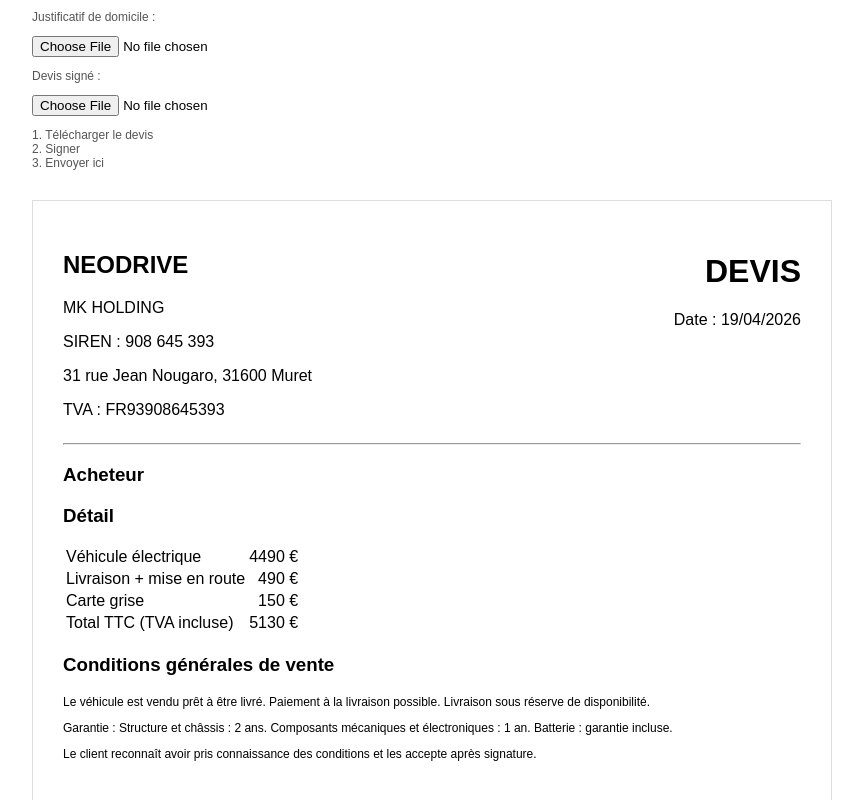
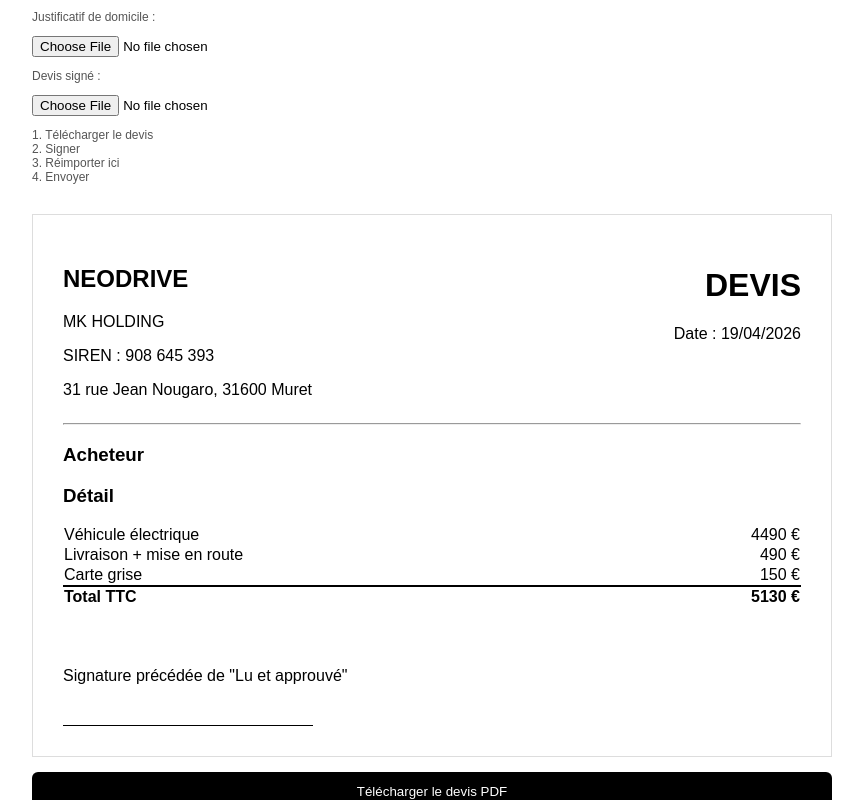
Before and after one commit to khelifamansour/neodrive-site, a Next.js app: page /reservation in a window 1280 px wide. Shown: the part 640-1440 px from the top of the page, without its empty margins (208-1071 px from the left). Built offline with nearby package versions, Linux system fonts and the light colour scheme.

Commit message:
Update page.tsx

```diff
--- a/app/reservation/page.tsx
+++ b/app/reservation/page.tsx
@@ -13,7 +13,6 @@
 
   const printRef = useRef<HTMLDivElement>(null);
 
-  // ✅ CLIENT STATE (NEW)
   const [client, setClient] = useState({
     nom: "",
     prenom: "",
@@ -28,42 +27,31 @@
     setClient({ ...client, [e.target.name]: e.target.value });
   };
 
-  // ✅ IMPROVED PDF
-  const downloadPDF = () => {
+  // ✅ REAL PDF DOWNLOAD
+  const downloadPDF = async () => {
     if (!printRef.current) return;
 
-    const win = window.open("", "_blank");
-    if (!win) return;
+    const html2canvas = (window as any).html2canvas;
+    const jsPDF = (window as any).jspdf.jsPDF;
 
-    win.document.write(`
-      <html>
-        <head>
-          <title>Devis NEODRIVE</title>
-          <style>
-            body { font-family: Arial; padding: 40px; max-width: 800px; margin: auto; }
-            h1 { text-align: center; margin-bottom: 10px; }
-            h3 { margin-top: 25px; }
-            p { margin: 4px 0; }
-            table { width: 100%; border-collapse: collapse; margin-top: 15px; }
-            td { padding: 10px; border-bottom: 1px solid #ddd; }
-            .total { font-weight: bold; border-top: 2px solid black; }
-            .header { display: flex; justify-content: space-between; }
-            .signature { margin-top: 60px; border-top: 1px solid black; width: 250px; }
-            .small { font-size: 12px; color: #555; }
-          </style>
-        </head>
-        <body>
-          ${printRef.current.innerHTML}
-        </body>
-      </html>
-    `);
+    const canvas = await html2canvas(printRef.current, { scale: 2 });
+    const imgData = canvas.toDataURL("image/png");
 
-    win.document.close();
-    win.print();
+    const pdf = new jsPDF("p", "mm", "a4");
+
+    const width = 210;
+    const height = (canvas.height * width) / canvas.width;
+
+    pdf.addImage(imgData, "PNG", 0, 0, width, height);
+    pdf.save("devis-neodrive.pdf");
   };
 
   return (
     <main style={container}>
+
+      {/* CDN (IMPORTANT) */}
+      <script src="https://cdnjs.cloudflare.com/ajax/libs/html2canvas/1.4.1/html2canvas.min.js"></script>
+      <script src="https://cdnjs.cloudflare.com/ajax/libs/jspdf/2.5.1/jspdf.umd.min.js"></script>
 
       <h2 style={{ textAlign: "center" }}>Réservation véhicule</h2>
 
@@ -72,6 +60,8 @@
         method="POST"
         encType="multipart/form-data"
       >
+
+        <input type="hidden" name="_subject" value="Nouvelle réservation véhicule" />
 
         {/* CLIENT */}
         <div style={section}>
@@ -91,18 +81,19 @@
           <h3>Documents obligatoires</h3>
 
           <p style={small}>Carte d’identité :</p>
-          <input type="file" name="cni" required />
+          <input type="file" name="cni" accept=".pdf,image/*" required />
 
           <p style={small}>Justificatif de domicile :</p>
-          <input type="file" name="justificatif" required />
+          <input type="file" name="justificatif" accept=".pdf,image/*" required />
 
           <p style={small}>Devis signé :</p>
-          <input type="file" name="devis_signe" required />
+          <input type="file" name="devis_signe" accept=".pdf,image/*" required />
 
           <p style={small}>
             1. Télécharger le devis<br/>
             2. Signer<br/>
-            3. Envoyer ici
+            3. Réimporter ici<br/>
+            4. Envoyer
           </p>
         </div>
 
@@ -115,7 +106,6 @@
               <p>MK HOLDING</p>
               <p>SIREN : 908 645 393</p>
               <p>31 rue Jean Nougaro, 31600 Muret</p>
-              <p>TVA : FR93908645393</p>
             </div>
 
             <div style={{ textAlign: "right" }}>
@@ -135,7 +125,7 @@
 
           <h3>Détail</h3>
 
-          <table>
+          <table style={table}>
             <tbody>
               <tr>
                 <td>Véhicule électrique</td>
@@ -149,34 +139,16 @@
                 <td>Carte grise</td>
                 <td style={right}>{carteGrise} €</td>
               </tr>
-              <tr className="total">
-                <td>Total TTC (TVA incluse)</td>
+              <tr style={totalRow}>
+                <td>Total TTC</td>
                 <td style={right}>{totalTTC} €</td>
               </tr>
             </tbody>
           </table>
 
-          <h3>Conditions générales de vente</h3>
-
-          <p style={{ fontSize: 12 }}>
-            Le véhicule est vendu prêt à être livré. Paiement à la livraison possible.
-            Livraison sous réserve de disponibilité.
-          </p>
-
-          <p style={{ fontSize: 12 }}>
-            Garantie :
-            Structure et châssis : 2 ans.
-            Composants mécaniques et électroniques : 1 an.
-            Batterie : garantie incluse.
-          </p>
-
-          <p style={{ fontSize: 12 }}>
-            Le client reconnaît avoir pris connaissance des conditions et les accepte après signature.
-          </p>
-
           <div style={{ marginTop: 60 }}>
             <p>Signature précédée de "Lu et approuvé"</p>
-            <div style={{ borderTop: "1px solid black", width: 250 }}></div>
+            <div style={signature}></div>
           </div>
 
         </div>
@@ -224,8 +196,24 @@
   marginTop: 30
 };
 
+const table: React.CSSProperties = {
+  width: "100%",
+  borderCollapse: "collapse"
+};
+
 const right: React.CSSProperties = {
   textAlign: "right"
+};
+
+const totalRow: React.CSSProperties = {
+  fontWeight: "bold",
+  borderTop: "2px solid black"
+};
+
+const signature: React.CSSProperties = {
+  marginTop: 40,
+  width: 250,
+  borderTop: "1px solid black"
 };
 
 const small: React.CSSProperties = {
```
